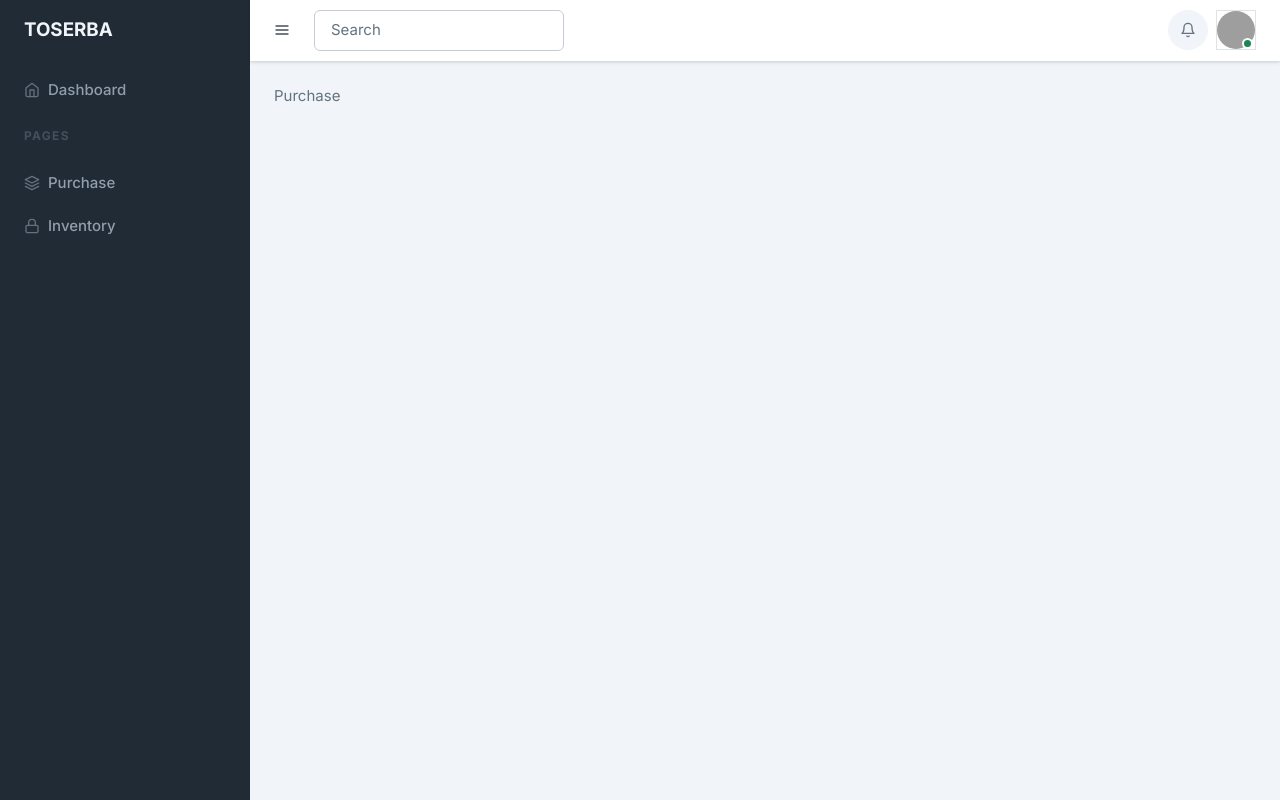
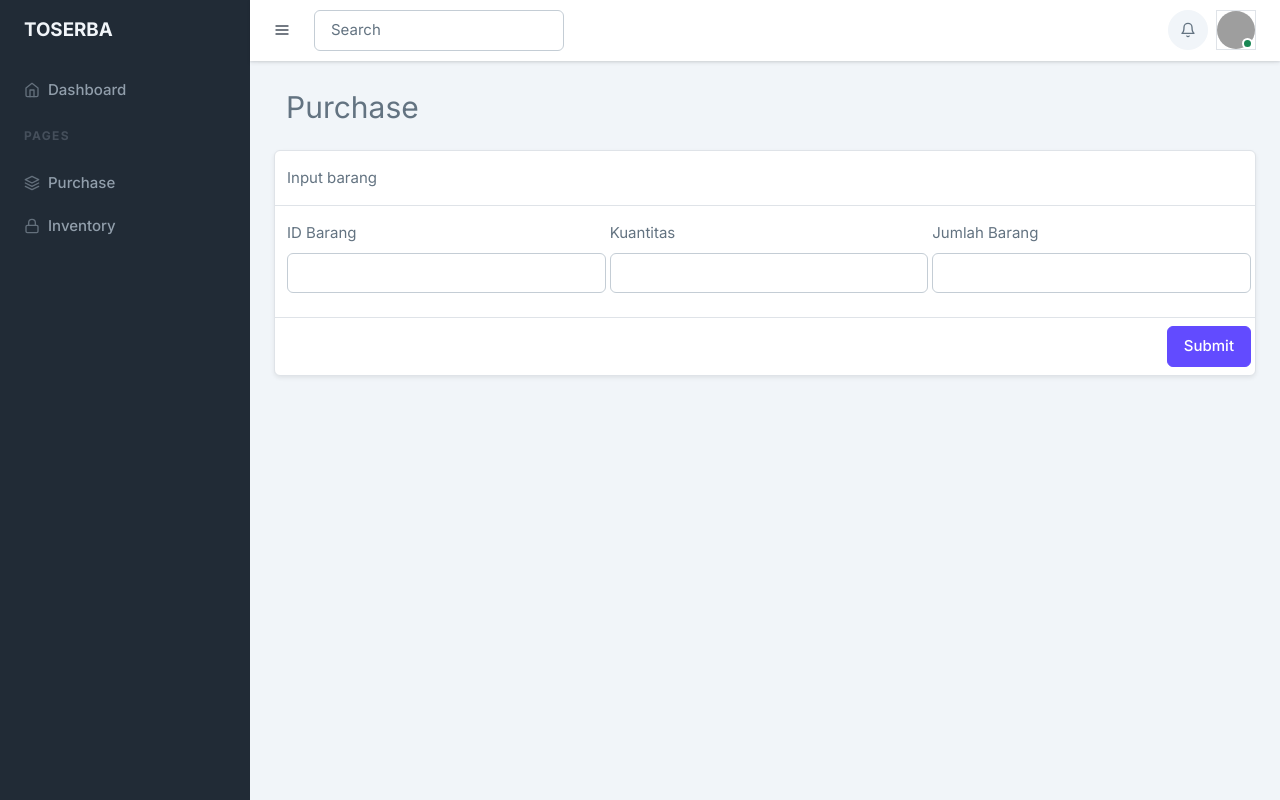
Before and after one commit to ekaadev/pw-toserba, a PHP site: page /pw-toserba/purchase.php in a window 1280 px wide. Run offline with PHP 8.4, Linux system fonts and the light colour scheme; some libraries are stand-ins or nearby versions; grey boxes are pictures that could not be loaded.

Commit message:
Feat: add view input items on purhase pages

```diff
--- a/pages/purchase.php
+++ b/pages/purchase.php
@@ -4,11 +4,46 @@
   include('../components/head.php');
 ?>
 
+  <div class="container-fluid">
+    <div class="row min-vh-80 h-100 px-5 py-5">
+      <div class="col-12">
+        <p class="fs-2 mb-4">Purchase</p>
 
-  <div class="row min-vh-80 h-100 px-5 py-5">
-    <div class="col-12">
-      <span class="">Purchase</span>
-      <div class="form"></div>
+        <!-- input barang -->
+        <div class="row d-flex flex-column rounded-2 bg-white shadow-sm border fs-5">
+          <div class="border-bottom py-3">
+            Input barang
+          </div>
+          <div class="sel-input col-12 d-flex gap-1 pt-3 pb-5 border-bottom">
+
+            <!-- baris inputan  -->
+            <div class="col-4">
+              <div>
+                <label for="idBarnag">ID Barang</label>
+              </div>
+              <input type="text" name="idBarang" class="form-control mt-2">
+            </div>
+            <div class="col-4">
+              <div>
+                <label for="kuantitasBarang">Kuantitas</label>
+              </div>
+              <input type="text" name="kuantitasBarang" class="form-control mt-2">
+            </div>
+            <div class="col-4">
+              <div>
+                <label for="jumlahBarang">Jumlah Barang</label>
+              </div>
+              <input type="text" name="jumlahBarang" class="form-control mt-2">
+            </div>
+
+          </div>
+
+          <!-- submit -->
+          <div class="py-2 d-flex justify-content-end ms-2">
+            <input type="button" value="Submit" class="btn btn-primary">
+          </div>
+        </div>
+      </div>
     </div>
   </div>
 
```
